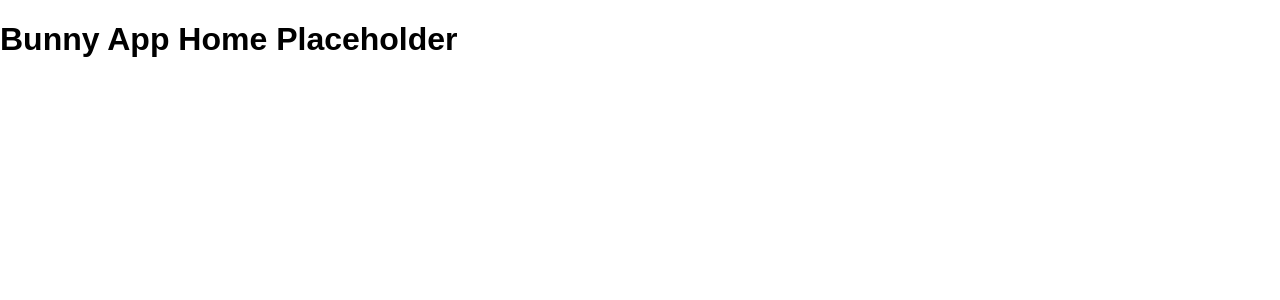
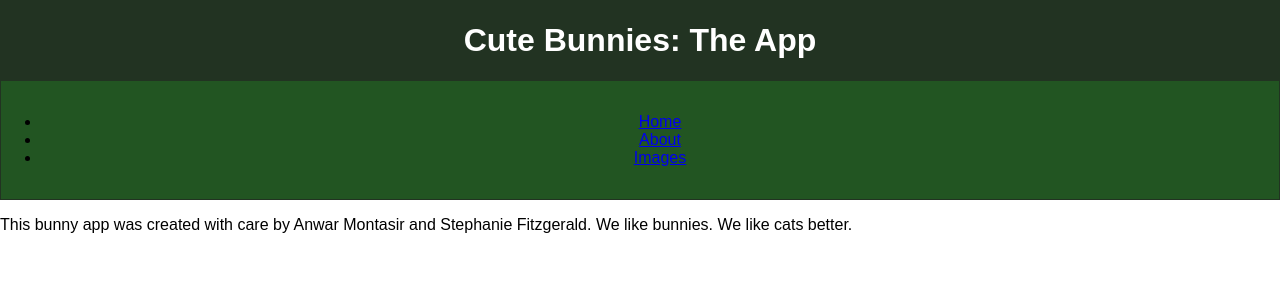
Before and after one commit to cfpdx-401JS-summer-2017/image-gallery, a React (Create React App) app: page /about in a window 1280 px wide. Before the commit this address led to /. Shown: the top 300 px of the page. Built offline with nearby package versions, Linux system fonts and the light colour scheme.

Commit message:
Moved Images into own component and added nav links

```diff
--- a/src/App.js
+++ b/src/App.js
@@ -1,84 +1,38 @@
 import React, { Component } from 'react';
 import './App.css';
-import { bunnyBuild, plusBunny, minusBunny } from './services/bunnies';
-import { List } from './Components/List';
-import { Thumbs } from './Components/Thumbs';
-import { Gallery } from './Components/Gallery';
-import AddBunny from './Components/AddBunny';
+import Nav from './Components/Nav';
+
 import {
   BrowserRouter as Router,
   Route,
   Switch,
   Redirect
 } from 'react-router-dom';
-import Home from './home/Home';
-import Images from './images/Images';
+import Home from './routes/Home';
+import About from './routes/About';
+import { Images } from './routes/Images';
 
-function listView({ bunnies, onRemove }) {
-  return <div><h2>List View</h2> <List listArray={ bunnies } onRemove={onRemove} /> </div>;
-}
-function thumbView({ bunnies, onRemove }) {
-  return <div><h2>Thumbnail View</h2> <Thumbs thumbArray={ bunnies } onRemove={onRemove} /> </div>;
-}
-function galleryView({ bunnies, onRemove, onUpdate, bunnyNum }) {
-  return <div><h2>Gallery View</h2> <Gallery galleryArray={ bunnies } bunnyNum={bunnyNum} onRemove={onRemove} onUpdate={onUpdate} /> </div>;
-}
-
-const viewDict = {
-  list: listView,
-  thumbs: thumbView,
-  gallery: galleryView
-}
-
-const viewArray = Object.keys(viewDict);
 
 class App extends Component {
 
-  constructor() {
-    super();
-    this.state = {
-      bunnies: bunnyBuild(),
-      bunnyNum: 0,
-      view: viewArray[0],
-      views: viewArray
-    };
-  }
-
-  addBunny = (title, description, url) => {
-    const oldBunnies = this.state.bunnies;
-    this.setState({
-      bunnies: plusBunny(oldBunnies, title, description, url)
-    });
-  }
-
-  removeBunny = bunny => {
-    const oldBunnies = this.state.bunnies;
-    this.setState({
-      bunnies: minusBunny(oldBunnies, bunny)
-    });
-  }
-
-  updateBunny = newNum => {
-    if(newNum === this.state.bunnies.length) newNum = 0;
-    if(newNum === -1) newNum = this.state.bunnies.length - 1;
-    this.setState({
-      bunnyNum: newNum
-    })
-  }
-
   render() {
-    const { bunnies, views, view } = this.state;
-    const ViewWrapper = viewDict[view];
 
     return (
       <Router>
+        <div>
+          <header>
+              <h1>Cute Bunnies: The App</h1>
+              <Nav />
+          </header>
           <main>
             <Switch>
               <Route exact path="/" component={Home} />
               <Route path="/images" component={Images} />
+              <Route path="/about" component={About} />
               <Redirect to="/" />
             </Switch>
           </main>
+        </div>
       </Router>
     );
   }
--- /dev/null
+++ b/src/Components/Nav.js
@@ -0,0 +1,13 @@
+import React from 'react';
+
+export default function Nav() {
+    return(
+        <nav>
+            <ul>
+                <li><a href="/">Home</a></li>
+                <li><a href="/about">About</a></li>
+                <li><a href="/images">Images</a></li>
+            </ul>
+        </nav>
+    );
+}
--- /dev/null
+++ b/src/routes/About.js
@@ -0,0 +1,9 @@
+import React from 'react';
+
+export default function About({ match, location, history }) {
+    return (
+        <div>
+            <p>This bunny app was created with care by Anwar Montasir and Stephanie Fitzgerald. We like bunnies. We like cats better.</p>
+        </div>
+    );
+}
--- /dev/null
+++ b/src/routes/Images.js
@@ -0,0 +1,81 @@
+import React, { Component } from 'react';
+import { bunnyBuild, plusBunny, minusBunny } from '../services/bunnies';
+import { List } from '../Components/List';
+import { Thumbs } from '../Components/Thumbs';
+import { Gallery } from '../Components/Gallery';
+import AddBunny from '../Components/AddBunny';
+
+function listView({ bunnies, onRemove }) {
+    return <div><h2>List View</h2> <List listArray={bunnies} onRemove={onRemove} /> </div>;
+}
+function thumbView({ bunnies, onRemove }) {
+    return <div><h2>Thumbnail View</h2> <Thumbs thumbArray={bunnies} onRemove={onRemove} /> </div>;
+}
+function galleryView({ bunnies, onRemove, onUpdate, bunnyNum }) {
+    return <div><h2>Gallery View</h2> <Gallery galleryArray={bunnies} bunnyNum={bunnyNum} onRemove={onRemove} onUpdate={onUpdate} /> </div>;
+}
+
+const viewDict = {
+    list: listView,
+    thumbs: thumbView,
+    gallery: galleryView
+}
+
+const viewArray = Object.keys(viewDict);
+
+export class Images extends Component {
+    constructor() {
+        super();
+        this.state = {
+            bunnies: bunnyBuild(),
+            bunnyNum: 0,
+            view: viewArray[0],
+            views: viewArray
+        };
+    }
+
+    addBunny = (title, description, url) => {
+        const oldBunnies = this.state.bunnies;
+        this.setState({
+            bunnies: plusBunny(oldBunnies, title, description, url)
+        });
+    }
+
+    removeBunny = bunny => {
+        const oldBunnies = this.state.bunnies;
+        this.setState({
+            bunnies: minusBunny(oldBunnies, bunny)
+        });
+    }
+
+    updateBunny = newNum => {
+        if (newNum === this.state.bunnies.length) newNum = 0;
+        if (newNum === -1) newNum = this.state.bunnies.length - 1;
+        this.setState({
+            bunnyNum: newNum
+        });
+    }
+
+    render() {
+        const { bunnies, views, view } = this.state;
+        const ViewWrapper = viewDict[view];
+
+        return (
+            <div>
+                <nav>
+                    {views.map(v => (
+                        <button key={v} onClick={() => this.setState({ view: v })}>
+                            {v}
+                        </button>
+                    ))}
+                </nav>
+                <section>
+                    <ViewWrapper bunnies={bunnies} bunnyNum={this.state.bunnyNum} onRemove={this.removeBunny} onUpdate={this.updateBunny} />
+                </section>
+                <section>
+                    <AddBunny onAdd={this.addBunny} />
+                </section>
+            </div>
+        );
+    }
+}
```
Also changed, not shown: src/images/Images.js (deleted, +0 -21 lines), src/routes/Home.js (renamed from src/home/Home.js). Lines whose indentation alone changed are shown as unchanged.
